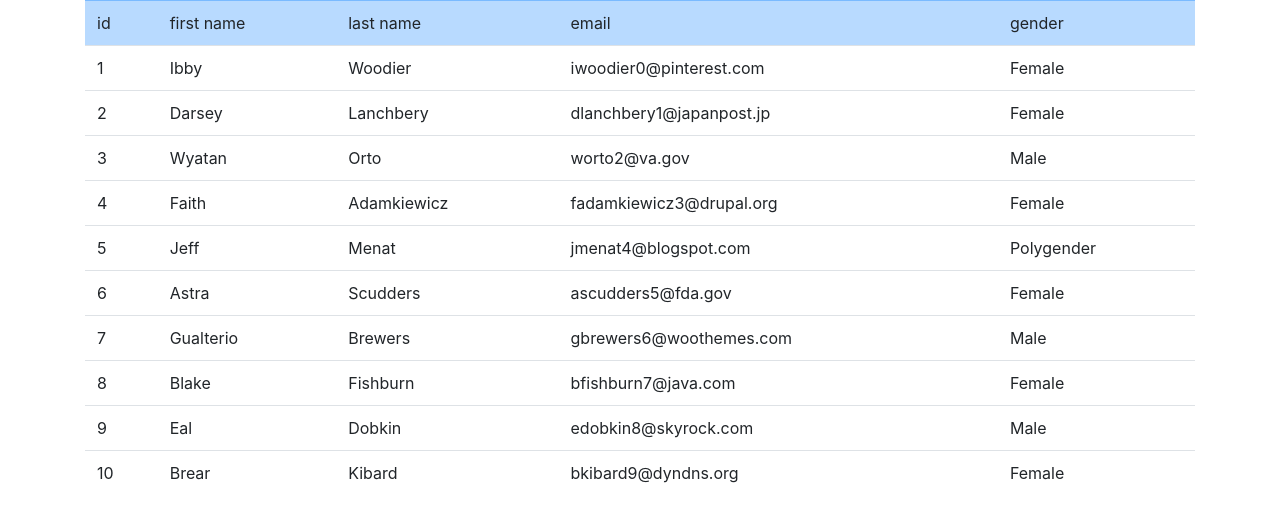
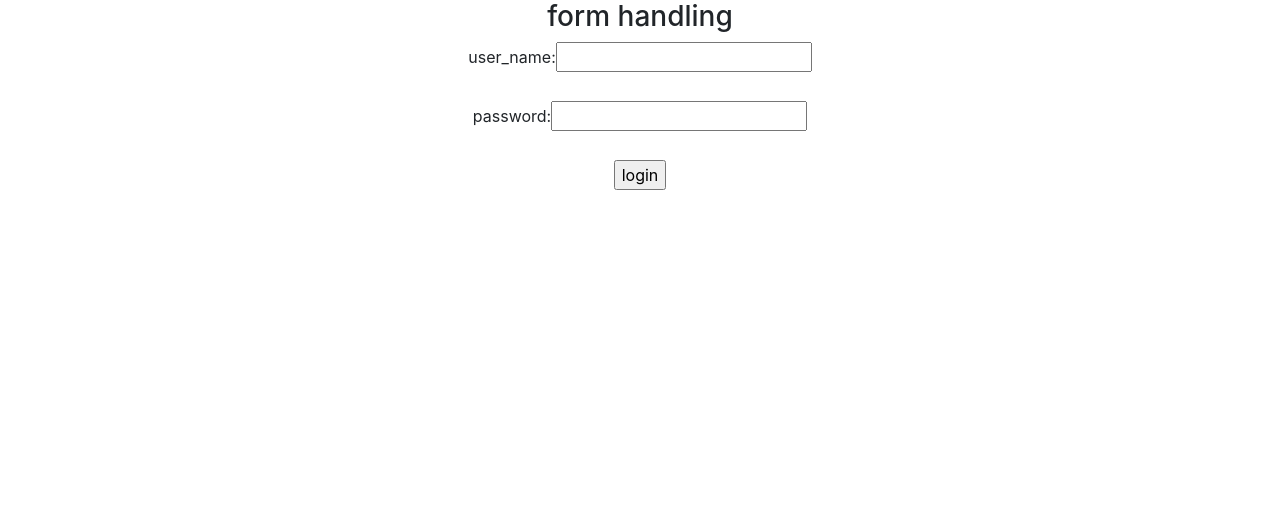
Before and after one commit to chiragrajbr/react, a React (Create React App) app in the folder chirag/: page / in a window 1280 px wide. Shown: the top 522 px of the page. Built offline with nearby package versions, Linux system fonts and the light colour scheme.

Commit message:
form handling

```diff
--- a/chirag/src/App.js
+++ b/chirag/src/App.js
@@ -6,10 +6,11 @@
 //import Flip from "./Flip"
 //import Event1 from "./event/Event1"
 //import Message from "./event/Message"
-import Employee from "./list rendering/Employee"
+//import Employee from "./list rendering/Employee"
+import Form from "./form handling/Form"
 function App(){
     return <div>
-       <Employee />
+       <Form />
         </div>
 }
 export default App
--- /dev/null
+++ b/chirag/src/form handling/Form.js
@@ -0,0 +1,42 @@
+//form handling in react using onchange-it changes data while we typing
+//prevent -it is used to prevent data
+//preventDefault()--to prevent data
+import React, { Component } from 'react'
+
+export class Form extends Component {
+    state={
+        user_name:"",
+        password:" "
+    }
+    user_name=(event)=>{
+        this.setState({user_name:event.target.value})
+    }
+    password=(event)=>{
+        this.setState({password:event.target.value})
+    }
+    prevent_data=(event)=>{
+        event.preventDefault()
+    }
+  render() {
+    return (
+      <div>
+        <div className="container">
+            <center>
+            <h3>form handling</h3>
+            <form onSubmit={this.prevent_data}>
+        <label>user_name:</label>
+        <input type="text" value={this.state.user_name} onChange={this.user_name} /> <br/><br/>
+        <label>password:</label>
+        <input type="text" value={this.state.password} onChange={this.password} /><br/><br/>
+        <input type="submit" value="login" />
+        </form>
+        </center>
+
+        </div>
+      </div>
+
+    )
+  }
+}
+
+export default Form
```
